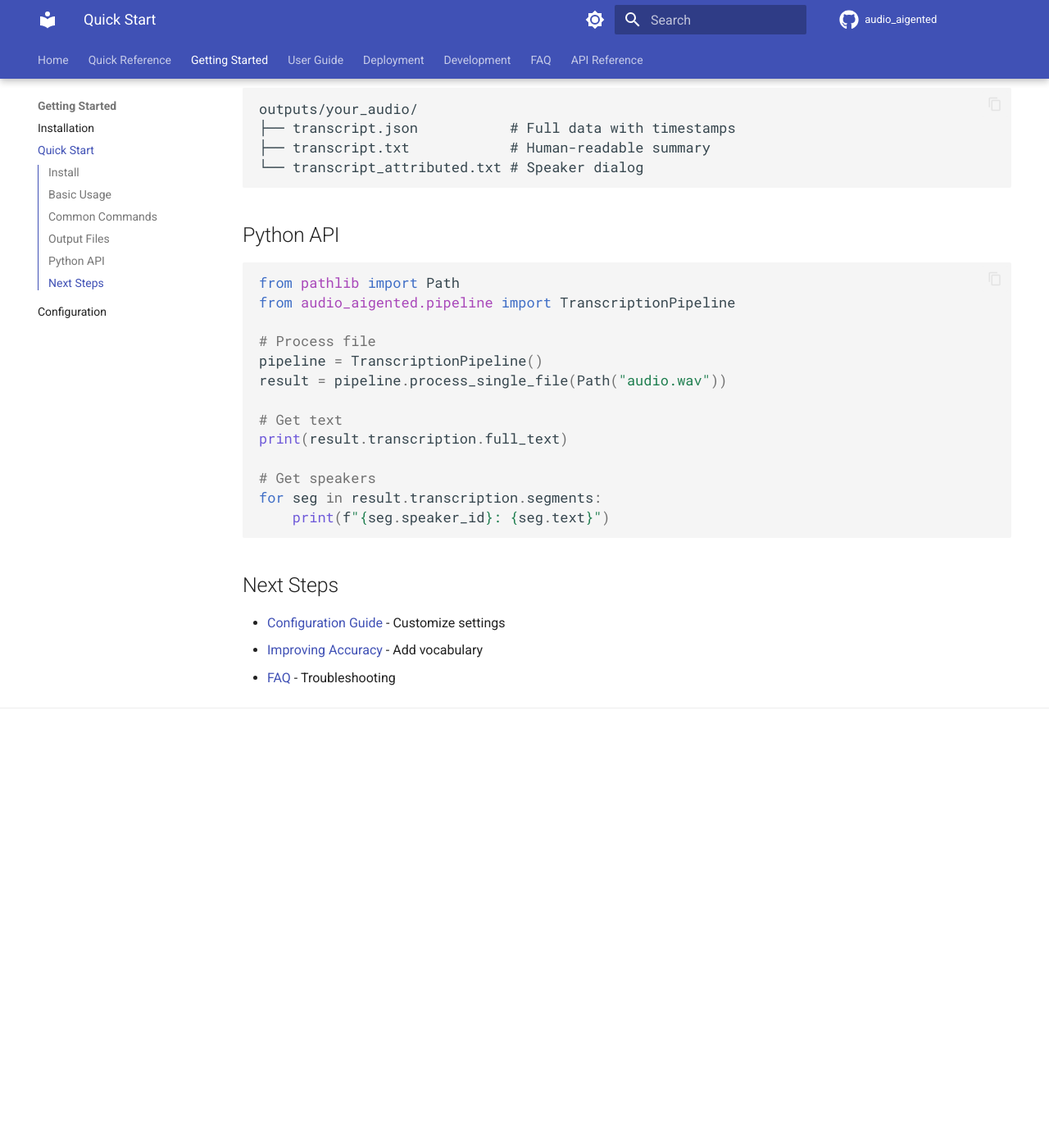
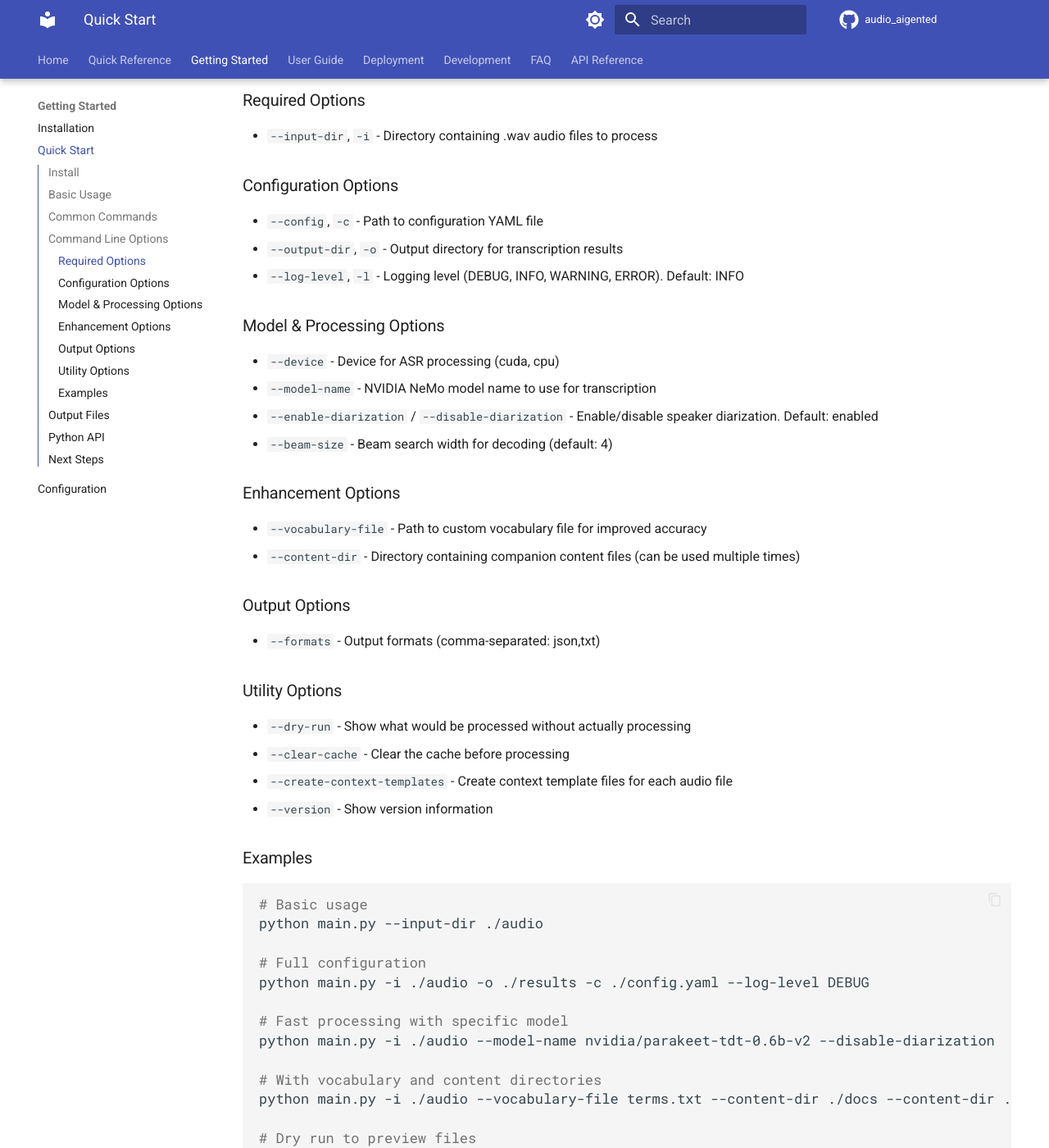
Before and after one commit to alanderex/audio_aigented, an MkDocs documentation site: the page built from docs/getting-started/quickstart.md, in a window 1280 px wide and 1400 px high, scrolled down 1203 px. Shown: the whole window at 82% size. Built offline with MkDocs 1.6.1 and Material for MkDocs 9.7.7, drawn with Linux system fonts in a browser that asks for light colours; comment, search, counter and statistics services are not loaded; before the commit the page ends 2132 px from its top, so only the background shows below that; some of the changed text lies outside the part shown.

Commit message:
improved documentation

````diff
--- a/docs/getting-started/quickstart.md
+++ b/docs/getting-started/quickstart.md
@@ -41,6 +41,60 @@ python main.py -i ./inputs --model-name nvidia/parakeet-tdt-0.6b-v2
 python main.py -i ./inputs --device cpu
 ```
 
+## Command Line Options
+
+### Required Options
+- `--input-dir`, `-i` - Directory containing .wav audio files to process
+
+### Configuration Options
+- `--config`, `-c` - Path to configuration YAML file
+- `--output-dir`, `-o` - Output directory for transcription results
+- `--log-level`, `-l` - Logging level (DEBUG, INFO, WARNING, ERROR). Default: INFO
+
+### Model & Processing Options
+- `--device` - Device for ASR processing (cuda, cpu)
+- `--model-name` - NVIDIA NeMo model name to use for transcription
+- `--enable-diarization` / `--disable-diarization` - Enable/disable speaker diarization. Default: enabled
+- `--beam-size` - Beam search width for decoding (default: 4)
+
+### Enhancement Options
+- `--vocabulary-file` - Path to custom vocabulary file for improved accuracy
+- `--content-dir` - Directory containing companion content files (can be used multiple times)
+
+### Output Options
+- `--formats` - Output formats (comma-separated: json,txt)
+
+### Utility Options
+- `--dry-run` - Show what would be processed without actually processing
+- `--clear-cache` - Clear the cache before processing
+- `--create-context-templates` - Create context template files for each audio file
+- `--version` - Show version information
+
+### Examples
+
+```bash
+# Basic usage
+python main.py --input-dir ./audio
+
+# Full configuration
+python main.py -i ./audio -o ./results -c ./config.yaml --log-level DEBUG
+
+# Fast processing with specific model
+python main.py -i ./audio --model-name nvidia/parakeet-tdt-0.6b-v2 --disable-diarization
+
+# With vocabulary and content directories
+python main.py -i ./audio --vocabulary-file terms.txt --content-dir ./docs --content-dir ./notes
+
+# Dry run to preview files
+python main.py -i ./audio --dry-run
+
+# Clear cache only
+python main.py --clear-cache
+
+# Create context templates
+python main.py -i ./audio --create-context-templates
+```
+
 ## Output Files
 
 ```
@@ -71,5 +125,5 @@ for seg in result.transcription.segments:
 ## Next Steps
 
 - [Configuration Guide](configuration.md) - Customize settings
-- [Improving Accuracy](../guide/improving-accuracy-condensed.md) - Add vocabulary
+- [Improving Accuracy](../guide/improving-accuracy.md) - Add vocabulary
 - [FAQ](../faq.md) - Troubleshooting
--- a/docs/quick-reference.md
+++ b/docs/quick-reference.md
@@ -12,6 +12,45 @@
 | Clear cache | `python main.py --clear-cache` |
 | Create context templates | `python main.py -i ./inputs --create-context-templates` |
 | Docker processing | `docker-compose run --rm audio-transcription` |
+
+## CLI Options
+
+### Basic Options
+| Option | Description |
+|--------|-------------|
+| `--input-dir`, `-i` | **[REQUIRED]** Directory containing .wav audio files |
+| `--output-dir`, `-o` | Output directory (default: `./outputs`) |
+| `--config`, `-c` | Configuration YAML file (default: `config/default.yaml`) |
+| `--log-level`, `-l` | Logging level: `DEBUG`, `INFO`, `WARNING`, `ERROR` |
+
+### Model & Processing Options
+| Option | Description |
+|--------|-------------|
+| `--device` | Processing device: `cuda` (recommended) or `cpu` |
+| `--model-name` | Model: `stt_en_conformer_ctc_large` (default), `nvidia/parakeet-tdt-0.6b-v2` (faster) |
+| `--enable-diarization` | Enable speaker identification (default) |
+| `--disable-diarization` | Disable speaker identification for faster processing |
+| `--beam-size` | Beam search width (default: 4, higher = more accurate but slower) |
+
+### Enhancement Options
+| Option | Description |
+|--------|-------------|
+| `--vocabulary-file` | Custom vocabulary file (.txt) for domain-specific terms |
+| `--content-dir` | Directory with companion content (can use multiple times) |
+
+### Output Options
+| Option | Description |
+|--------|-------------|
+| `--formats` | Output formats: `json,txt,attributed` (default: all three) |
+
+### Utility Options
+| Option | Description |
+|--------|-------------|
+| `--dry-run` | Preview files without processing |
+| `--clear-cache` | Clear model cache before processing |
+| `--create-context-templates` | Create editable context files |
+| `--help`, `-h` | Show help message |
+| `--version` | Show version information |
 
 ## Model Selection
 
````
Also changed, not shown: main.py (+77 -59 lines).
